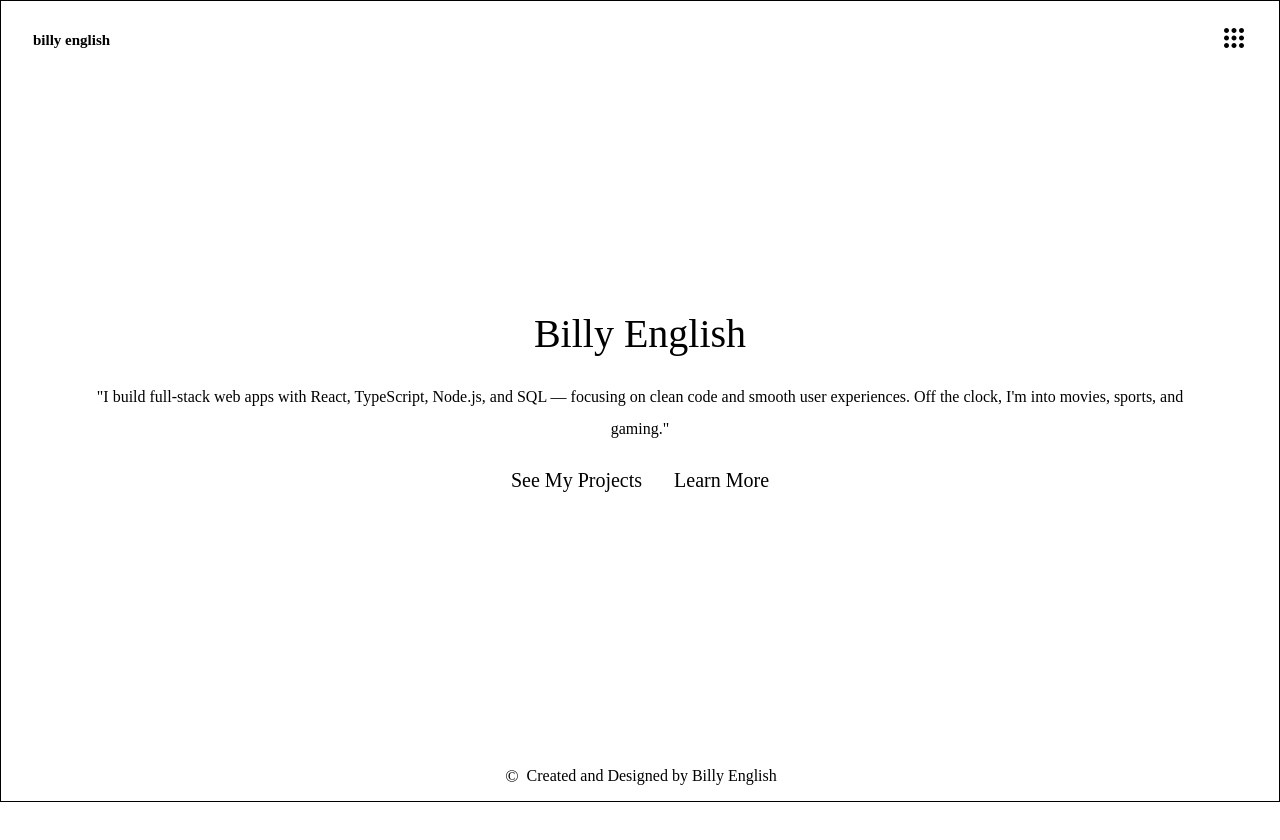
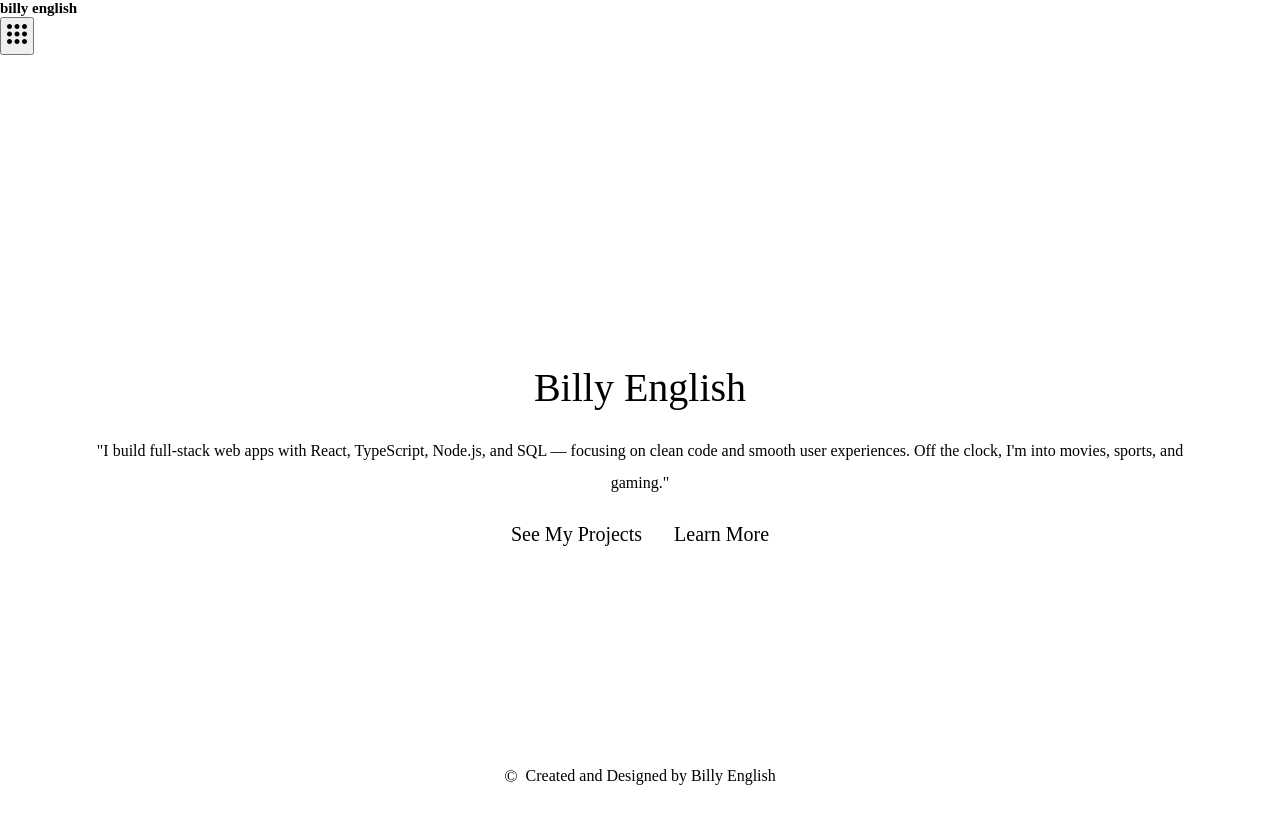
Before and after one commit to billyenglish/billy-portfolio, a React (Vite) app: page / in a window 1280 px wide. Shown: the top 840 px of the page. Before the commit the page ends 802 px from the top, so only its background shows below. Built offline with nearby package versions, Linux system fonts and the light colour scheme; a web font is replaced by a local one.

Commit message:
Current global elements.

```diff
--- a/src/index.css
+++ b/src/index.css
@@ -10,38 +10,21 @@
 /* Body Section */
 
 body {
-  border: 1px solid #000;
   font-family: 'Fuzzy Bubbles';
   font-size: 62.5%;
   min-height: 100vh;
 }
 
-/* Nav Section */
-
-nav {
-  display: flex;
-  align-items: center;
-  justify-content: space-between;
-  position: absolute;
-  top: 0;
-  width: 100%;
-  z-index: 10;
-  height: 5rem;
-  padding: 2rem;
-}
-
-.nav_menu_button {
-  border: none;
-  background-color: transparent;
-}
-
 /* Main Section */
 
 section {
+  display: flex;
+  flex-direction: column;
   min-height: 100vh;
 }
 
-#homepage_section {
+#homepage_section,
+.main_section {
   display: flex;
   align-items: center;
   justify-content: center;
@@ -88,6 +71,11 @@ button:hover {
   font-weight: 500;
 }
 
+.homepage_button:hover {
+  text-decoration: underline;
+  text-underline-offset: 6px;
+}
+
 .section_content {
   display: flex;
   justify-content: center;
@@ -97,6 +85,8 @@ button:hover {
 .section_title {
   font-size: 2rem;
   font-weight: 400;
+  text-decoration: underline;
+  text-underline-offset: 6px;
 }
 
 /* Footer Section */
```
